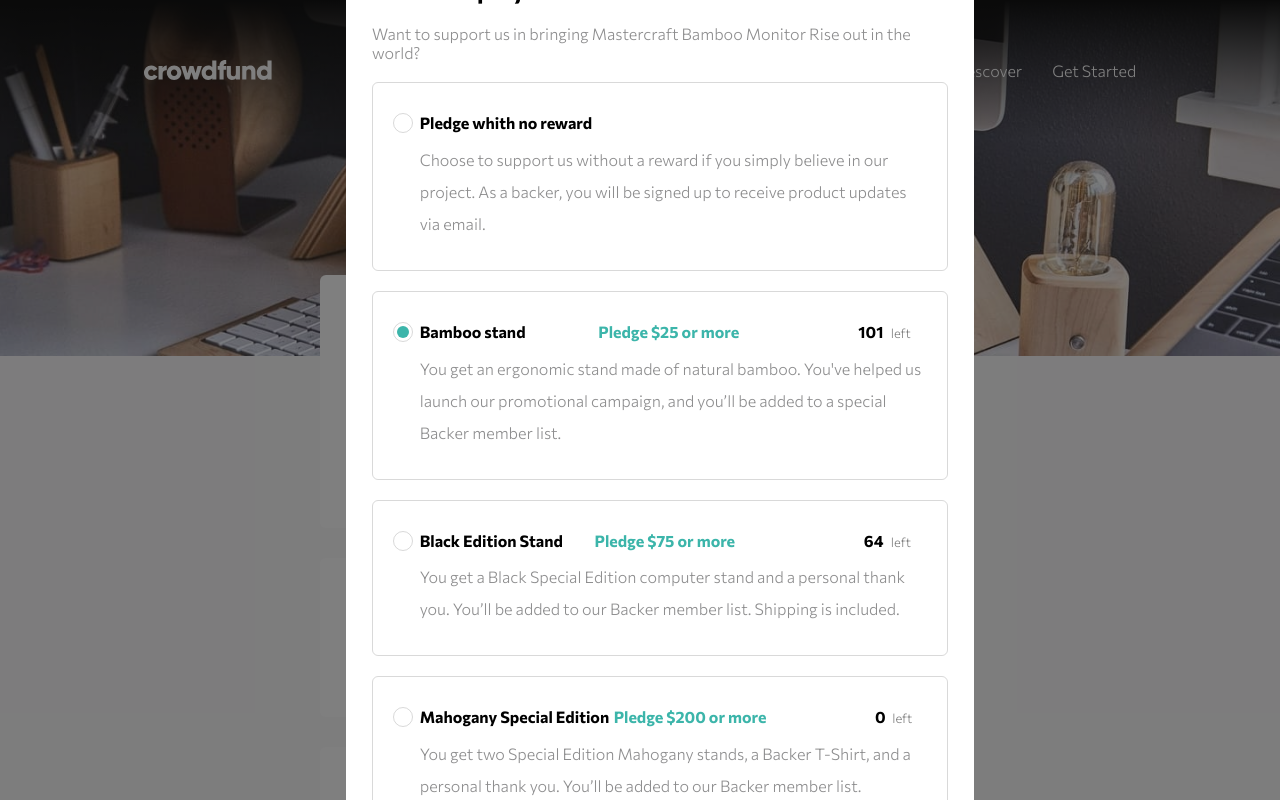
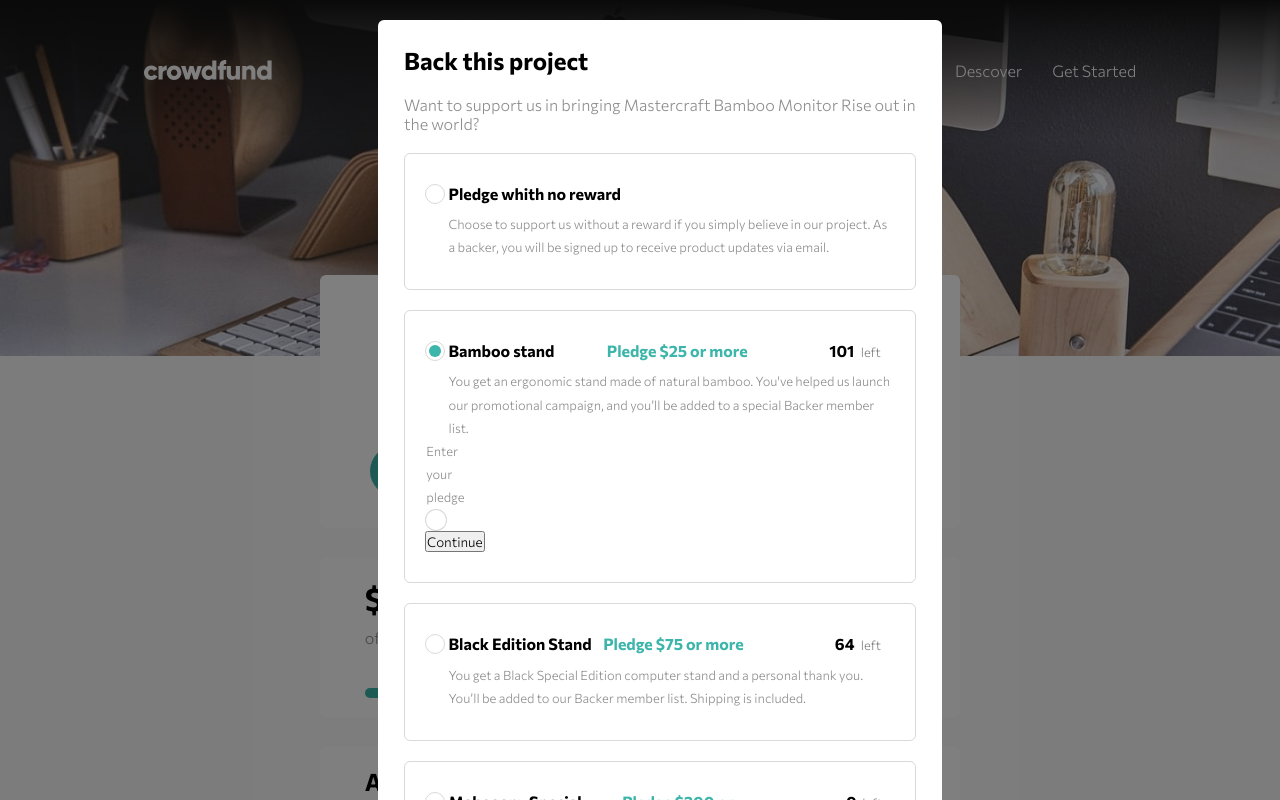
Before and after one commit to IsmaelFe/CrowdFundingPage, a React (Vite) app: page / in a window 1280 px wide. Both pictures are taken after a click on the radio button "Bamboo stand". Shown: the top 800 px of the page. Built offline with nearby package versions, Linux system fonts and the light colour scheme.

Commit message:
Modal seleccionado

```diff
--- a/src/App.jsx
+++ b/src/App.jsx
@@ -1,3 +1,4 @@
+import { useState } from "react";
 import "./App.css";
 import Accumulated_project from "./components/Accumulated_project";
 import Back_project from "./components/Back_project";
@@ -7,9 +8,41 @@
 import container from "./data/data";
 
 function App() {
+  const statusModal = [
+    {
+      id: "pledge",
+      status: false,
+    },
+    {
+      id: "bamboo",
+      status: false,
+    },
+    {
+      id: "blackE",
+      status: false,
+    },
+    {
+      id: "mahogany",
+      status: false,
+    },
+  ];
+
+  const [selectdModal, setSelectdModal] = useState(statusModal);
+
+  const changeModal = (e) => {
+    let newModal = [...selectdModal];
+    for (let i = 0; i < newModal.length; i++) {
+      newModal[i].status = false;
+      if (newModal[i].id === e.target.id) {
+        newModal[i].status = true;
+      }
+    }
+    setSelectdModal(newModal);
+  };
+
   return (
     <div className="container-main">
-      <Modal_component />
+      <Modal_component select={selectdModal} change={changeModal} />
       <div className="img-container">
         <img
           src="../public/images/image-hero-desktop.jpg"
--- a/src/components/Modal_component.jsx
+++ b/src/components/Modal_component.jsx
@@ -1,6 +1,6 @@
-import React from "react";
+import PropTypes from "prop-types";
 
-const Modal_component = () => {
+const Modal_component = ({ select, change }) => {
   return (
     <div className="container-modal">
       <div className="container-modal-1">
@@ -11,7 +11,13 @@
         </p>
         <form className="form-modal">
           <div className="selected selected-pledge">
-            <input type="radio" id="pledge"></input>
+            <input
+              checked={select[0].status}
+              onChange={change}
+              name="modal"
+              type="radio"
+              id="pledge"
+            ></input>
             <label htmlFor="pledge">Pledge whith no reward</label>
             <p>
               Choose to support us without a reward if you simply believe in our
@@ -20,7 +26,13 @@
             </p>
           </div>
           <div className="selected selected-1">
-            <input type="radio" id="bamboo"></input>
+            <input
+              checked={select[1].status}
+              onChange={change}
+              name="modal"
+              type="radio"
+              id="bamboo"
+            ></input>
             <label htmlFor="bamboo">Bamboo stand</label>
             <span>Pledge $25 or more</span>
             <div className="selected-number">
@@ -32,9 +44,22 @@
               helped us launch our promotional campaign, and you’ll be added to
               a special Backer member list.
             </p>
+            {select[1].status ? (
+              <div className="select-modal">
+                <p>Enter your pledge</p>
+                <input type="text"></input>
+                <button>Continue</button>
+              </div>
+            ) : null}
           </div>
           <div className="selected selected-1">
-            <input type="radio" id="blackE"></input>
+            <input
+              checked={select[2].status}
+              onChange={change}
+              name="modal"
+              type="radio"
+              id="blackE"
+            ></input>
             <label htmlFor="blackE">Black Edition Stand</label>
             <span>Pledge $75 or more</span>
             <div className="selected-number">
@@ -46,9 +71,22 @@
               thank you. You’ll be added to our Backer member list. Shipping is
               included.
             </p>
+            {select[2].status ? (
+              <div className="select-modal">
+                <p>Enter your pledge</p>
+                <input type="text"></input>
+                <button>Continue</button>
+              </div>
+            ) : null}
           </div>
           <div className="selected selected-1">
-            <input type="radio" id="mahogany"></input>
+            <input
+              checked={select[3].status}
+              onChange={change}
+              name="modal"
+              type="radio"
+              id="mahogany"
+            ></input>
             <label htmlFor="mahogany">Mahogany Special Edition</label>
             <span>Pledge $200 or more</span>
             <div className="selected-number">
@@ -66,4 +104,9 @@
   );
 };
 
+Modal_component.propTypes = {
+  select: PropTypes.array,
+  change: PropTypes.func,
+};
+
 export default Modal_component;
--- a/src/index.css
+++ b/src/index.css
@@ -228,7 +228,7 @@
     justify-content: center;
     align-items: center;
     position: fixed;
-    height: 100vh;
+    min-height: 100vh;
     width: 100%;
     z-index: 10;
     padding: 20px;
@@ -240,7 +240,8 @@
     display: flex;
     flex-direction: column;
     gap: 20px;
-    max-width: 45%;
+    min-height: 80vh;
+    max-width: 40%;
     background-color: white;
     padding: 2%;
     border-radius: 6px;
@@ -255,6 +256,7 @@
 
 .selected {
     display: grid;
+    height: 11%;
     border: 1px solid rgba(168, 168, 168, 0.438);
     border-radius: 6px;
     padding: 30px 20px;
@@ -270,7 +272,8 @@
 }
 
 .selected p {
-    line-height: 2em;
+    line-height: 1.8em;
+    font-size: 0.8em;
     margin-left: 5%;
     margin-top: 2%;
     grid-area: text-area;
```
